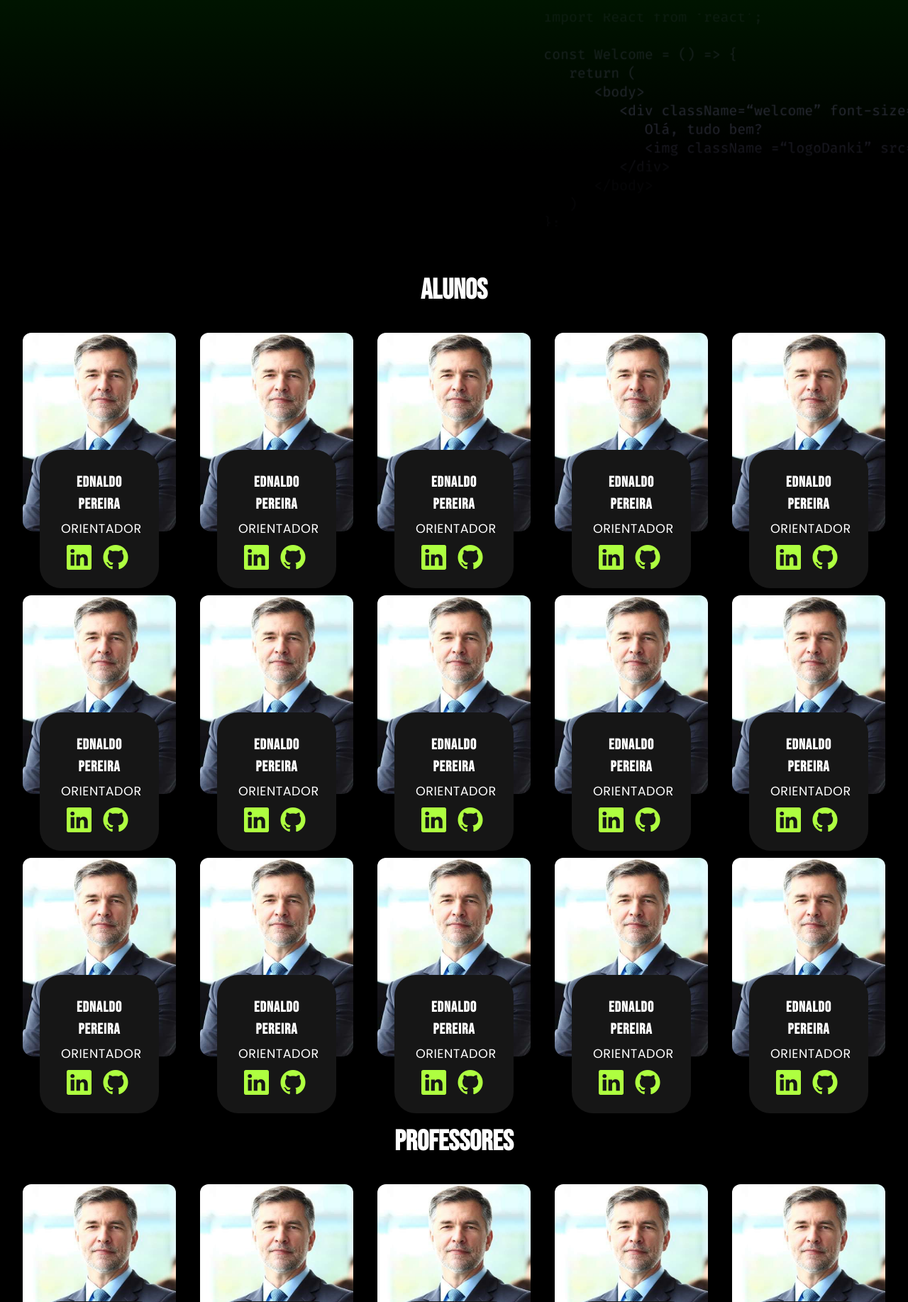
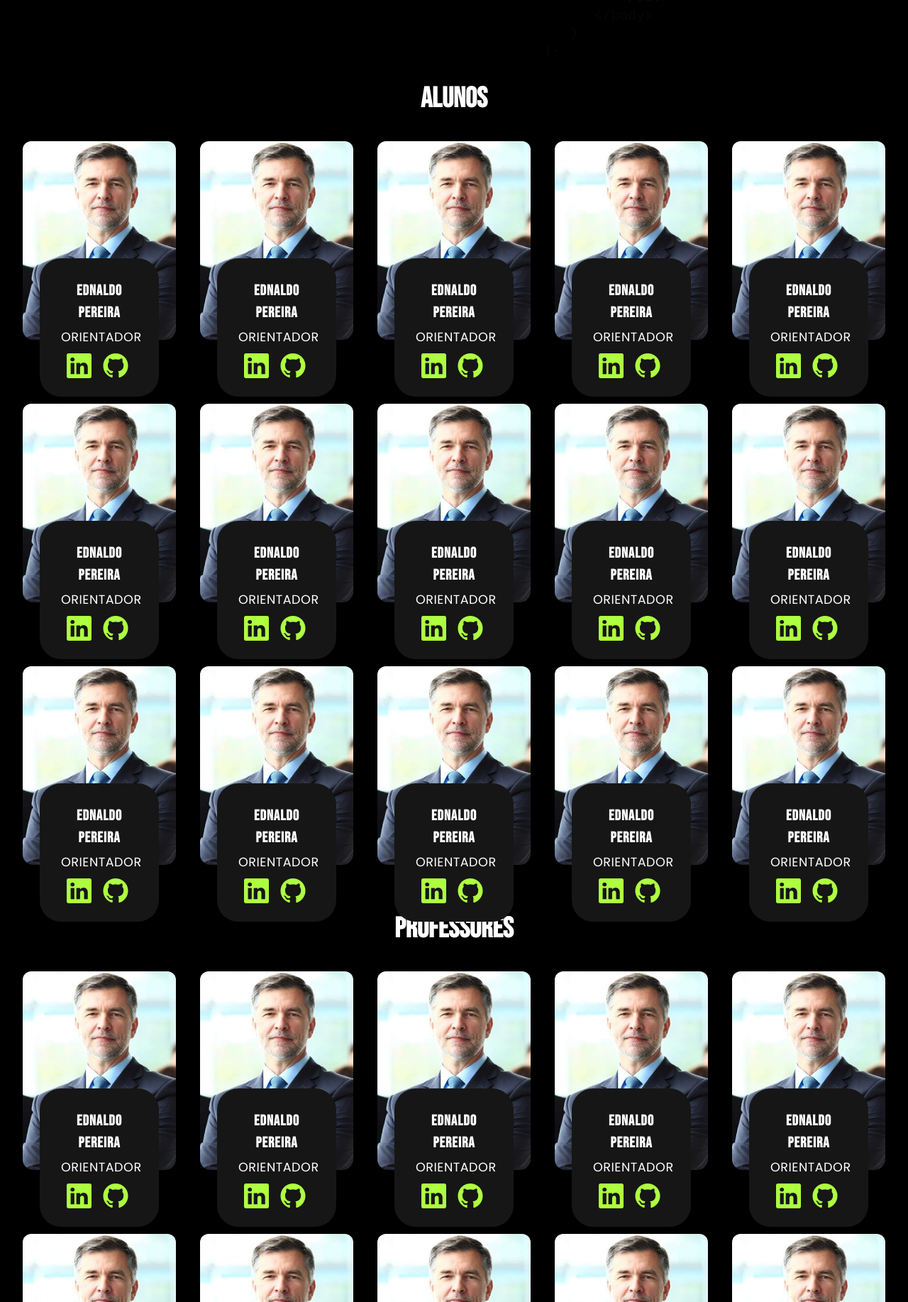
Before and after one commit to VoucherDesenvSenacHub/galeria-voucher, a PHP site: page /PerfilDaTurmaGaleria.html in a window 1280 px wide; the page is wider, and only the part inside the window is pictured. Shown: the part 2491-4326 px from the top of that part at 71% size. Run offline with PHP 8.4, Linux system fonts and the light colour scheme.

Commit message:
melhorias
melhorias

```diff
--- a/PerfilDaTurmaGaleria/style.css
+++ b/PerfilDaTurmaGaleria/style.css
@@ -94,7 +94,7 @@ body {
     margin: 0;
     padding: 0;
     font-family: "Inter", sans-serif;
-    background: linear-gradient(to bottom, black, #008100, black, black, black);
+    background: linear-gradient(to bottom, black, #008100, black, black, black, black);
     color: white;
     line-height: 1.5;
 }
@@ -151,7 +151,7 @@ header {
 
 /* Seções gerais */
 section {
-    margin: 40px auto;
+    margin: 10px auto;
     padding: 20px;
     max-width: 1200px;
     position: relative;
```
